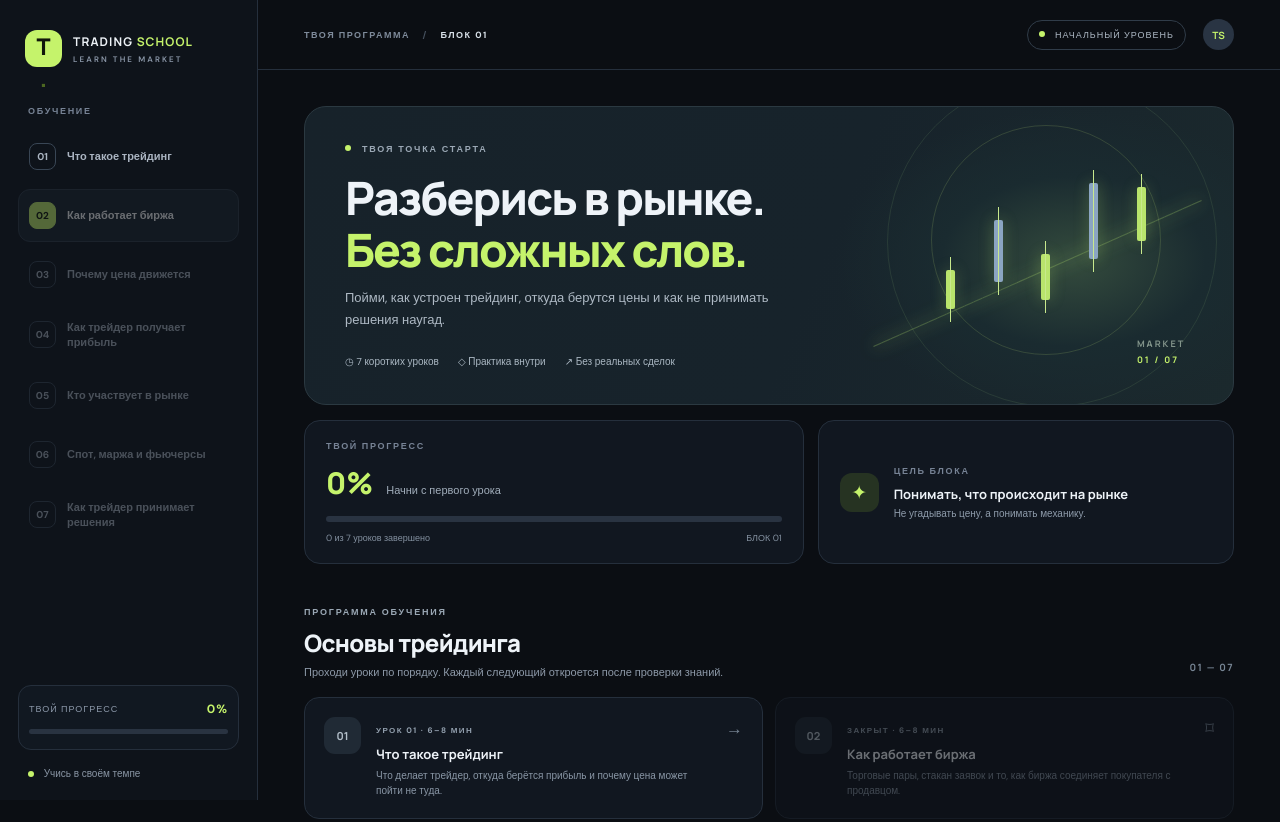
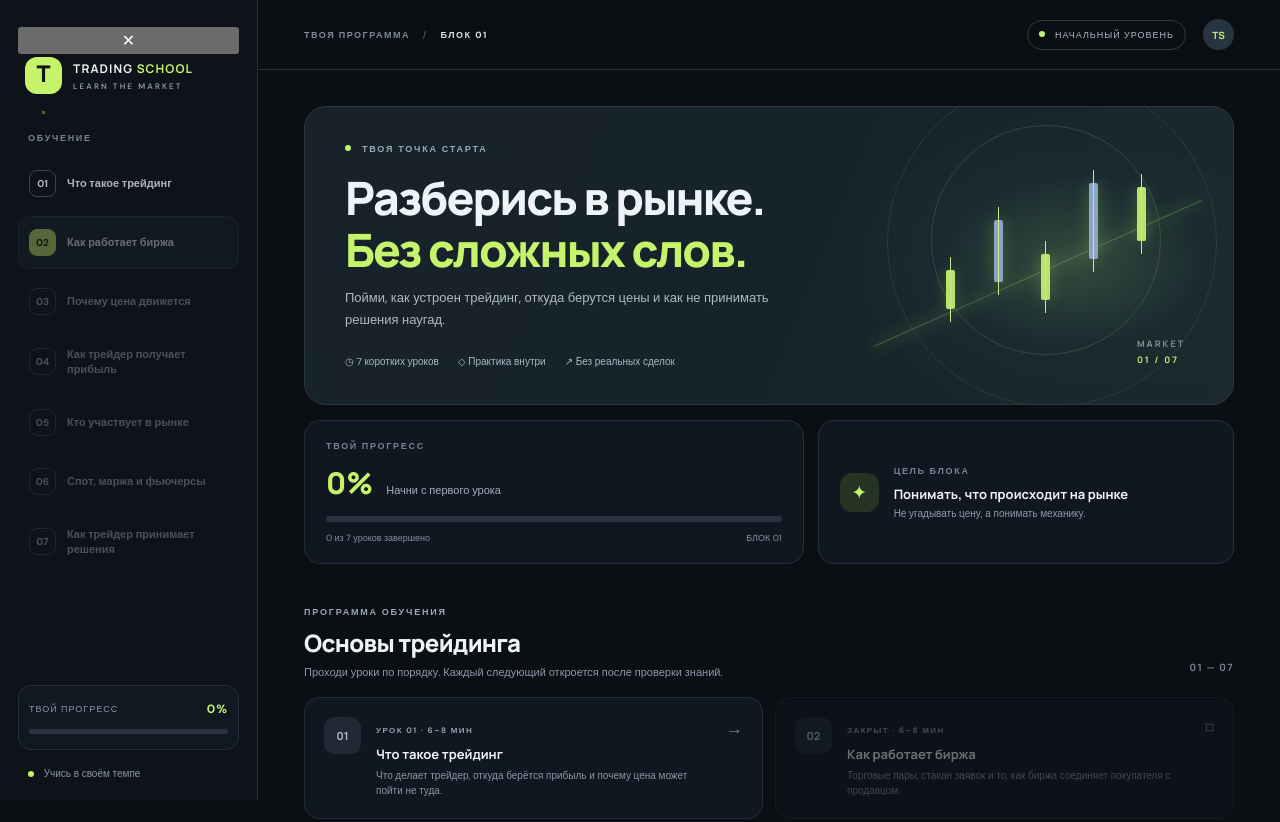
Before and after one commit to tsum323/TRADING-SCHOOL-, a plain HTML site: page index.html in a window 1280 px wide. Shown: the top 822 px of the page. Drawn offline with Linux system fonts and the light colour scheme.

Commit message:
Add accessible sidebar close control and backdrop

```diff
--- a/index.html
+++ b/index.html
@@ -13,7 +13,9 @@
 </head>
 <body>
   <div class="app-shell">
-    <aside class="sidebar" id="sidebar">
+    <div class="sidebar-backdrop" id="sidebar-backdrop" aria-hidden="true"></div>
+    <aside class="sidebar" id="sidebar" aria-label="Боковая навигация">
+      <button class="sidebar-close icon-button" id="sidebar-close" aria-label="Закрыть меню">✕</button>
       <a class="brand" href="#" aria-label="TRADING SCHOOL">
         <span class="brand-mark">T<span>.</span></span>
         <span class="brand-name">TRADING <b>SCHOOL</b><small>LEARN THE MARKET</small></span>
```
